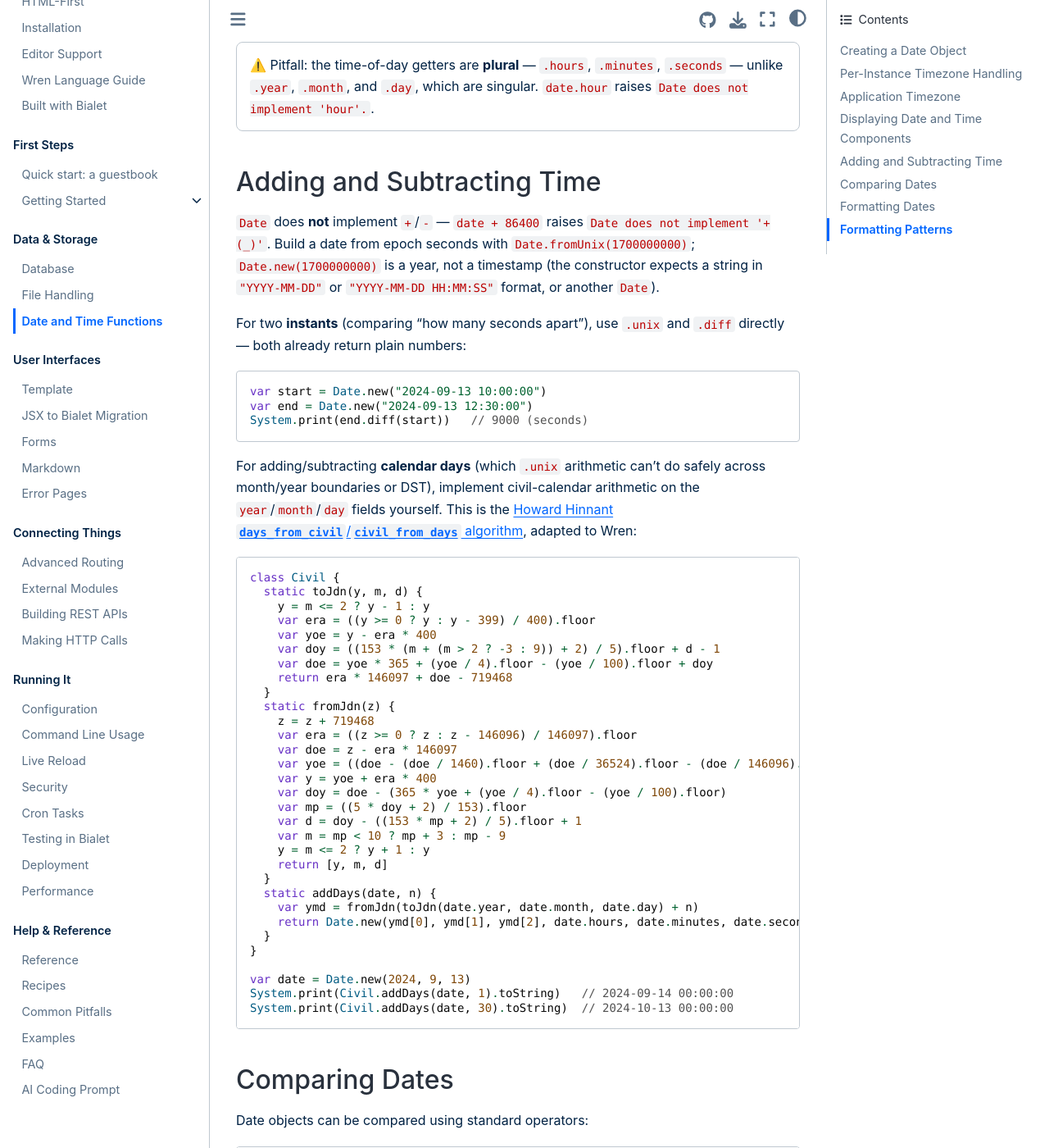
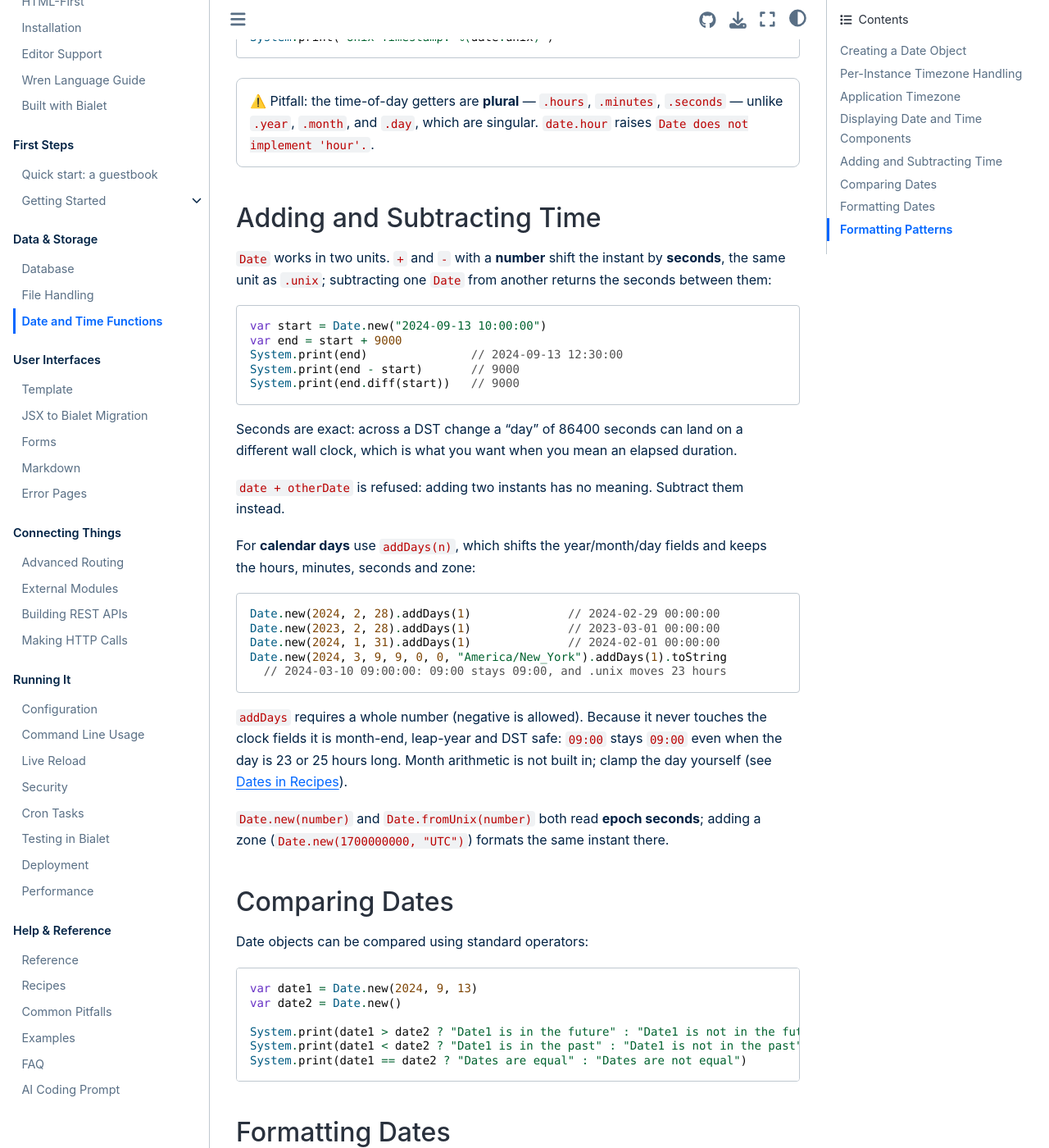
Before and after one commit to bialet/bialet, a Sphinx documentation site: the page built from docs/datetime.md, in a window 1280 px wide and 1400 px high, scrolled down 3355 px. Shown: the whole window at 82% size. Built offline with Sphinx 7.4.7 and the Sphinx Book theme 1.1.4, drawn with Linux system fonts in a browser that asks for light colours; the version number could not be read and is left out; some of the changed text lies outside the part shown.

Commit message:
feat(date): add second arithmetic and addDays

````diff
--- a/docs/datetime.md
+++ b/docs/datetime.md
@@ -16,6 +16,7 @@ var now = Date.new()
 var specificDate = Date.new(2024, 9, 13, 15, 45, 30)
 var justDate = Date.new(2024, 9, 13)
 var fromEpoch = Date.fromUnix(1700000000)
+var fromEpochNumber = Date.new(1700000000)
 ```
 
 - `Date.new()` creates a new `Date` object representing the current date and time.
@@ -24,9 +25,9 @@ var fromEpoch = Date.fromUnix(1700000000)
   specific date and time.
 - `Date.new(year, month, day)` creates a date object with the specified year,
   month, and day at midnight.
-- `Date.fromUnix(seconds)` creates a date from a Unix timestamp (epoch
-  seconds), formatted in `Date.tz`. `Date.new(1700000000)` is a year, not a
-  timestamp.
+- `Date.new(seconds)` and `Date.fromUnix(seconds)` build the instant
+  `seconds` after 1970, formatted in `Date.tz`. Add a zone as the second
+  argument: `Date.new(1700000000, "UTC")`.
 
 ## Per-Instance Timezone Handling
 
@@ -146,62 +147,43 @@ System.print("Unix Timestamp: %(date.unix)")
 
 ## Adding and Subtracting Time
 
-`Date` does **not** implement `+`/`-` — `date + 86400` raises
-`Date does not implement '+(_)'`. Build a date from epoch seconds with
-`Date.fromUnix(1700000000)`; `Date.new(1700000000)` is a year, not a
-timestamp (the constructor expects a string in `"YYYY-MM-DD"` or
-`"YYYY-MM-DD HH:MM:SS"` format, or another `Date`).
-
-For two **instants** (comparing "how many seconds apart"), use `.unix` and
-`.diff` directly — both already return plain numbers:
+`Date` works in two units. `+` and `-` with a **number** shift the instant by
+**seconds**, the same unit as `.unix`; subtracting one `Date` from another
+returns the seconds between them:
 
 ```wren
 var start = Date.new("2024-09-13 10:00:00")
-var end = Date.new("2024-09-13 12:30:00")
-System.print(end.diff(start))   // 9000 (seconds)
+var end = start + 9000
+System.print(end)               // 2024-09-13 12:30:00
+System.print(end - start)       // 9000
+System.print(end.diff(start))   // 9000
 ```
 
-For adding/subtracting **calendar days** (which `.unix` arithmetic can't do
-safely across month/year boundaries or DST), implement civil-calendar
-arithmetic on the `year`/`month`/`day` fields yourself. This is the
-[Howard Hinnant `days_from_civil`/`civil_from_days` algorithm][hinnant],
-adapted to Wren:
+Seconds are exact: across a DST change a "day" of 86400 seconds can land on a
+different wall clock, which is what you want when you mean an elapsed duration.
+
+`date + otherDate` is refused: adding two instants has no meaning. Subtract
+them instead.
+
+For **calendar days** use `addDays(n)`, which shifts the year/month/day fields
+and keeps the hours, minutes, seconds and zone:
 
 ```wren
-class Civil {
-  static toJdn(y, m, d) {
-    y = m <= 2 ? y - 1 : y
-    var era = ((y >= 0 ? y : y - 399) / 400).floor
-    var yoe = y - era * 400
-    var doy = ((153 * (m + (m > 2 ? -3 : 9)) + 2) / 5).floor + d - 1
-    var doe = yoe * 365 + (yoe / 4).floor - (yoe / 100).floor + doy
-    return era * 146097 + doe - 719468
-  }
-  static fromJdn(z) {
-    z = z + 719468
-    var era = ((z >= 0 ? z : z - 146096) / 146097).floor
-    var doe = z - era * 146097
-    var yoe = ((doe - (doe / 1460).floor + (doe / 36524).floor - (doe / 146096).floor) / 365).floor
-    var y = yoe + era * 400
-    var doy = doe - (365 * yoe + (yoe / 4).floor - (yoe / 100).floor)
-    var mp = ((5 * doy + 2) / 153).floor
-    var d = doy - ((153 * mp + 2) / 5).floor + 1
-    var m = mp < 10 ? mp + 3 : mp - 9
-    y = m <= 2 ? y + 1 : y
-    return [y, m, d]
-  }
-  static addDays(date, n) {
-    var ymd = fromJdn(toJdn(date.year, date.month, date.day) + n)
-    return Date.new(ymd[0], ymd[1], ymd[2], date.hours, date.minutes, date.seconds, date.tz)
-  }
-}
-
-var date = Date.new(2024, 9, 13)
-System.print(Civil.addDays(date, 1).toString)   // 2024-09-14 00:00:00
-System.print(Civil.addDays(date, 30).toString)  // 2024-10-13 00:00:00
+Date.new(2024, 2, 28).addDays(1)              // 2024-02-29 00:00:00
+Date.new(2023, 2, 28).addDays(1)              // 2023-03-01 00:00:00
+Date.new(2024, 1, 31).addDays(1)              // 2024-02-01 00:00:00
+Date.new(2024, 3, 9, 9, 0, 0, "America/New_York").addDays(1).toString
+  // 2024-03-10 09:00:00: 09:00 stays 09:00, and .unix moves 23 hours
 ```
 
-[hinnant]: http://howardhinnant.github.io/date_algorithms.html
+`addDays` requires a whole number (negative is allowed). Because it never
+touches the clock fields it is month-end, leap-year and DST safe: `09:00` stays
+`09:00` even when the day is 23 or 25 hours long. Month arithmetic is not built
+in; clamp the day yourself (see
+[Dates in Recipes](recipes.md#dates-add-days-add-months-week-start-due-dates)).
+
+`Date.new(number)` and `Date.fromUnix(number)` both read **epoch seconds**;
+adding a zone (`Date.new(1700000000, "UTC")`) formats the same instant there.
 
 ## Comparing Dates
 
````
Also changed, not shown: CHANGELOG.md (+18 -0 lines), docs/pitfalls.md (+21 -4 lines), docs/prompt-guide.md (+12 -12 lines), docs/recipes.md (+15 -31 lines), docs/reference.md (+75 -14 lines), src/wren_core.wren.inc (+63 -4 lines), 5 other files.
